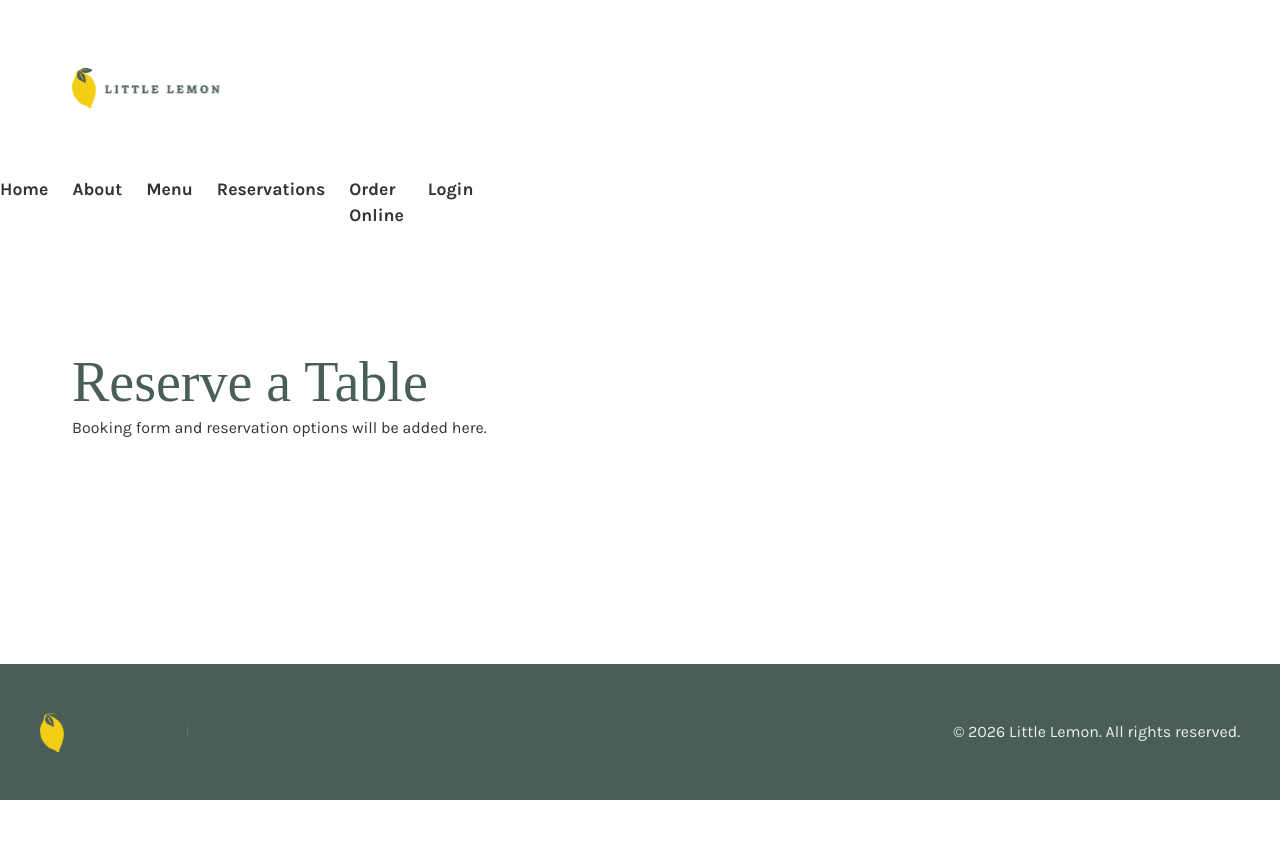
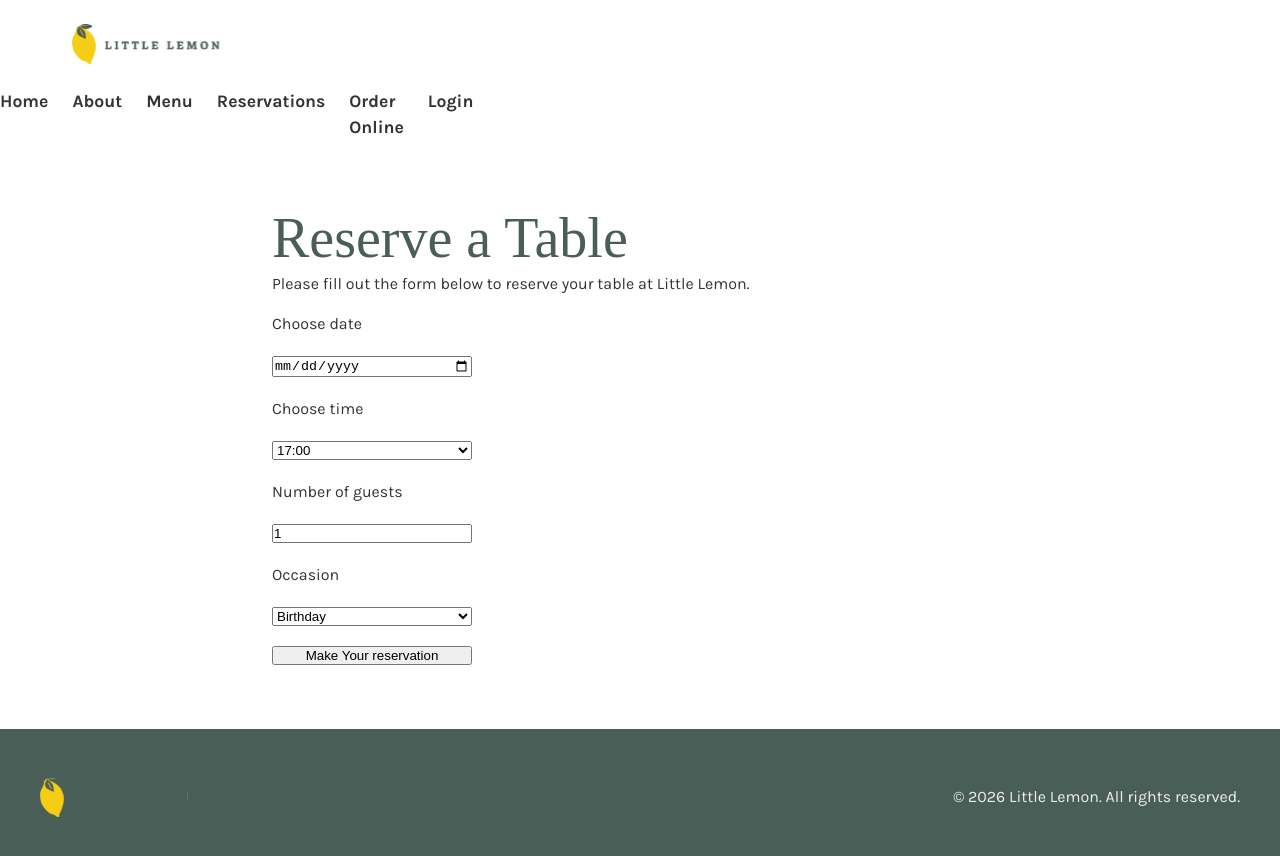
Before and after one commit to LNarayanaAduri/Little-Lemon_Capstonr, a React (Create React App) app: page /booking in a window 1280 px wide. Shown: the top 856 px of the page. Before the commit the page ends 800 px from the top, so only its background shows below. Built offline with nearby package versions, Linux system fonts and the light colour scheme; a web font is replaced by a local one.

Commit message:
feat: add booking form, booking page, and main component with state management

```diff
--- /dev/null
+++ b/src/Bookingform.js
@@ -0,0 +1,79 @@
+import React, { useState } from 'react';
+
+function BookingForm({ availableTimes = [], dispatch, submitForm }) {
+  const [date, setDate] = useState('');
+  const [time, setTime] = useState(availableTimes && availableTimes.length > 0 ? availableTimes[0] : '');
+  const [guests, setGuests] = useState(1);
+  const [occasion, setOccasion] = useState('Birthday');
+
+  const handleDateChange = (e) => {
+    const selectedDate = e.target.value;
+    setDate(selectedDate);
+    // Dispatch action to update available times based on selected date
+    if (dispatch) {
+      dispatch({ type: 'UPDATE_TIMES', date: selectedDate });
+    }
+  };
+
+  const handleSubmit = (e) => {
+    e.preventDefault();
+    if (submitForm) {
+      submitForm({ date, time, guests, occasion });
+    }
+  };
+
+  return (
+    <form onSubmit={handleSubmit} style={{ display: 'grid', maxWidth: '200px', gap: '20px' }}>
+      <label htmlFor="res-date">Choose date</label>
+      <input
+        type="date"
+        id="res-date"
+        value={date}
+        onChange={handleDateChange}
+        required
+      />
+
+      <label htmlFor="res-time">Choose time</label>
+      <select
+        id="res-time"
+        value={time}
+        onChange={(e) => setTime(e.target.value)}
+      >
+        {availableTimes && availableTimes.map((availableTime) => (
+          <option key={availableTime} value={availableTime}>
+            {availableTime}
+          </option>
+        ))}
+      </select>
+
+      <label htmlFor="guests">Number of guests</label>
+      <input
+        type="number"
+        placeholder="1"
+        min="1"
+        max="10"
+        id="guests"
+        value={guests}
+        onChange={(e) => setGuests(e.target.value)}
+        required
+      />
+
+      <label htmlFor="occasion">Occasion</label>
+      <select
+        id="occasion"
+        value={occasion}
+        onChange={(e) => setOccasion(e.target.value)}
+      >
+        <option value="Birthday">Birthday</option>
+        <option value="Anniversary">Anniversary</option>
+      </select>
+
+      <input
+        type="submit"
+        value="Make Your reservation"
+      />
+    </form>
+  );
+}
+
+export default BookingForm;
--- a/src/Bookingpage.js
+++ b/src/Bookingpage.js
@@ -1,10 +1,16 @@
 import React from 'react';
+import BookingForm from './BookingForm';
 
-function BookingPage() {
+function BookingPage({ availableTimes, dispatch, submitForm }) {
   return (
-    <div>
+    <div className="booking-page" style={{ padding: '2rem', maxWidth: '800px', margin: '0 auto' }}>
       <h1>Reserve a Table</h1>
-      <p>Booking form and reservation options will be added here.</p>
+      <p>Please fill out the form below to reserve your table at Little Lemon.</p>
+      <BookingForm
+        availableTimes={availableTimes}
+        dispatch={dispatch}
+        submitForm={submitForm}
+      />
     </div>
   );
 }
--- a/src/Main.js
+++ b/src/Main.js
@@ -1,14 +1,45 @@
-import React from 'react';
+import React, { useReducer } from 'react';
 import { Routes, Route } from 'react-router-dom';
-import HomePage from './HomePage';
-import BookingPage from './BookingPage';
+import HomePage from './Homepage';
+import BookingPage from './Bookingpage';
+
+// Initial times function
+const initializeTimes = () => {
+  return ['17:00', '18:00', '19:00', '20:00', '21:00', '22:00'];
+};
+
+// Reducer function to update available times based on selected date
+const updateTimes = (state, action) => {
+  switch (action.type) {
+    case 'UPDATE_TIMES':
+      // For now, return available times regardless of the date
+      return ['17:00', '18:00', '19:00', '20:00', '21:00', '22:00'];
+    default:
+      return state;
+  }
+};
 
 function Main() {
+  const [availableTimes, dispatch] = useReducer(updateTimes, initializeTimes());
+
+  const submitForm = (formData) => {
+    console.log('Submitted booking form:', formData);
+  };
+
   return (
     <main className="main-content">
       <Routes>
         <Route path="/" element={<HomePage />} />
-        <Route path="/booking" element={<BookingPage />} />
+        <Route
+          path="/booking"
+          element={
+            <BookingPage
+              availableTimes={availableTimes}
+              dispatch={dispatch}
+              submitForm={submitForm}
+            />
+          }
+        />
       </Routes>
     </main>
   );
```
